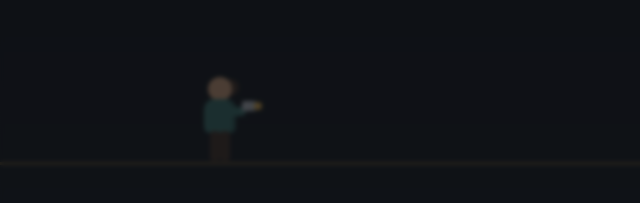
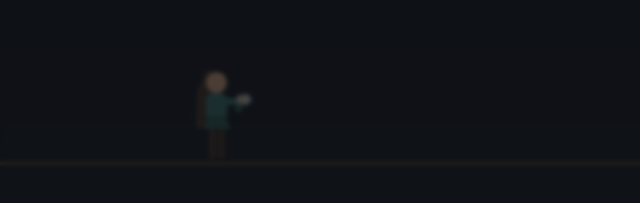
Before and after one commit to devoscarperez/kivor-frontend, a plain HTML site: page juego-estres.html in a window 1280 px wide. Shown: the part 563-766 px from the top of the page, 0-640 px from the left. Drawn offline with Linux system fonts and the light colour scheme; sample sign-in values are in the browser's storage.

Commit message:
style: estilista mas estilizada -mujer, pelo largo, secador mejorado
Silueta mas esbelta (torso y piernas mas angostos), pelo largo detras
de la cabeza en vez de la cola chica anterior, falda que insinua el
uniforme, y el secador en la mano con boquilla afinada y boton en vez
de la capsula lisa de antes.

```diff
--- a/css/juego-estres.css
+++ b/css/juego-estres.css
@@ -132,94 +132,133 @@
 }
 
 /* ---- La estilista ----
-   Silueta plana: cabeza + cola + torso con uniforme + un brazo
-   adelantado sosteniendo el secador + 2 piernas que alternan en el
-   ciclo de carrera. Todo con divs posicionados absolutos dentro de un
-   contenedor relativo -ningún SVG, por simplicidad. */
+   Silueta femenina estilizada: pelo largo que flota detrás de la
+   cabeza, torso angosto con una falda que insinúa el uniforme, piernas
+   finas, y un brazo adelantado sosteniendo el secador. Todo con divs
+   posicionados absolutos dentro de un contenedor relativo -ningún
+   SVG, por simplicidad. El orden en el HTML importa para el tapado:
+   pelo y piernas primero (quedan detrás), cabeza/brazo/secador al
+   final (quedan delante). */
 .estilista{
     position:absolute;
     left:15%;
     bottom:var(--piso-offset);
-    width:56px;
-    height:88px;
+    width:52px;
+    height:94px;
     will-change:transform;
+}
+
+/* El pelo largo se dibuja ANTES de la cabeza a propósito -la cabeza
+   lo tapa por delante y deja ver solo lo que cae por detrás/debajo,
+   como una melena real en vez de un triángulo pegado al costado
+   (la "cola" chica de la versión anterior). */
+.estilista-pelo{
+    position:absolute;
+    top:0;
+    left:7px;
+    width:22px;
+    height:58px;
+    background:var(--salon-pelo);
+    clip-path:polygon(32% 0%, 68% 0%, 100% 38%, 88% 100%, 12% 100%, 0% 38%);
+    transform-origin:top center;
+    animation:estilista-pelo-vaiven .32s ease-in-out infinite;
 }
 
 .estilista-cabeza{
     position:absolute;
-    top:0;
-    left:16px;
-    width:24px;
-    height:24px;
+    top:1px;
+    left:14px;
+    width:21px;
+    height:21px;
     border-radius:50%;
     background:var(--salon-piel);
 }
 
-.estilista-cola{
+.estilista-cuerpo{
     position:absolute;
-    top:2px;
-    left:36px;
-    width:12px;
-    height:16px;
-    border-radius:0 10px 10px 4px;
-    background:var(--salon-pelo);
-    transform-origin:top left;
-    animation:estilista-cola-vaiven .32s ease-in-out infinite;
+    top:21px;
+    left:14px;
+    width:22px;
+    height:26px;
+    border-radius:9px 9px 5px 5px;
+    background:var(--salon-uniforme);
+    box-shadow:inset -3px 0 0 var(--salon-uniforme-sombra);
 }
 
-.estilista-cuerpo{
+/* Falda -un trapecio angosto que se abre apenas bajo el torso, lo
+   justo para leerse como silueta de mujer sin estorbar el movimiento
+   de las piernas debajo. */
+.estilista-falda{
     position:absolute;
-    top:22px;
-    left:12px;
-    width:32px;
-    height:34px;
-    border-radius:10px 10px 6px 6px;
-    background:var(--salon-uniforme);
-    box-shadow:inset -4px 0 0 var(--salon-uniforme-sombra);
+    top:45px;
+    left:11px;
+    width:28px;
+    height:13px;
+    background:var(--salon-uniforme-sombra);
+    clip-path:polygon(22% 0%, 78% 0%, 100% 100%, 0% 100%);
 }
 
 .estilista-brazo{
     position:absolute;
-    top:30px;
-    left:34px;
-    width:20px;
-    height:9px;
-    border-radius:6px;
+    top:27px;
+    left:30px;
+    width:17px;
+    height:7px;
+    border-radius:5px;
     background:var(--salon-uniforme);
     transform-origin:left center;
 }
 
+/* Secador con boquilla afinada (clip-path en punta) + mango angulado
+   -antes era una sola cápsula, ahora se lee más como un secador real. */
 .estilista-secador{
     position:absolute;
-    top:24px;
-    left:50px;
-    width:16px;
-    height:10px;
-    border-radius:3px 8px 8px 3px;
+    top:23px;
+    left:45px;
+    width:20px;
+    height:11px;
+}
+.estilista-secador-boquilla{
+    position:absolute;
+    top:0;
+    left:0;
+    width:15px;
+    height:11px;
     background:var(--salon-metal);
+    clip-path:polygon(0% 15%, 70% 0%, 100% 50%, 70% 100%, 0% 85%);
 }
-.estilista-secador::after{
-    content:"";
+.estilista-secador-boton{
     position:absolute;
-    right:-4px;
-    top:1px;
-    width:8px;
-    height:8px;
+    top:3px;
+    left:2px;
+    width:5px;
+    height:5px;
     border-radius:50%;
     background:var(--color-primary);
+}
+.estilista-secador-mango{
+    position:absolute;
+    top:6px;
+    left:1px;
+    width:7px;
+    height:13px;
+    border-radius:0 0 4px 4px;
+    background:var(--salon-uniforme-sombra);
+    transform:rotate(18deg);
+    transform-origin:top center;
 }
 
 .estilista-pierna{
     position:absolute;
-    top:54px;
-    left:18px;
-    width:10px;
+    top:58px;
+    left:17px;
+    width:7px;
     height:30px;
-    border-radius:4px;
+    border-radius:3px;
     background:var(--salon-pelo);
     transform-origin:top center;
 }
-.estilista-pierna-2{ left:28px }
+.estilista-pierna-2{ left:26px }
 
 /* Ciclo de carrera: dos piernas oscilando en contrafase -se activa
    solo en el piso (ver juego-estres.js: saltar() saca esta clase para
@@ -236,9 +275,9 @@
     0%,100%{ transform:rotate(-28deg) }
     50%{ transform:rotate(28deg) }
 }
-@keyframes estilista-cola-vaiven{
-    0%,100%{ transform:rotate(-8deg) }
-    50%{ transform:rotate(10deg) }
+@keyframes estilista-pelo-vaiven{
+    0%,100%{ transform:rotate(-6deg) }
+    50%{ transform:rotate(7deg) }
 }
 
 /* En el aire: piernas quietas, un poco recogidas -lectura clara de
--- a/juego-estres.html
+++ b/juego-estres.html
@@ -18,13 +18,18 @@
 <main class="juego-escenario" id="juegoEscenario">
     <div class="juego-pista" id="juegoPista">
         <div class="estilista" id="estilista">
-            <div class="estilista-cola"></div>
-            <div class="estilista-cabeza"></div>
-            <div class="estilista-cuerpo"></div>
-            <div class="estilista-brazo"></div>
-            <div class="estilista-secador"></div>
+            <div class="estilista-pelo"></div>
             <div class="estilista-pierna estilista-pierna-1"></div>
             <div class="estilista-pierna estilista-pierna-2"></div>
+            <div class="estilista-cuerpo"></div>
+            <div class="estilista-falda"></div>
+            <div class="estilista-cabeza"></div>
+            <div class="estilista-brazo"></div>
+            <div class="estilista-secador">
+                <div class="estilista-secador-mango"></div>
+                <div class="estilista-secador-boquilla"></div>
+                <div class="estilista-secador-boton"></div>
+            </div>
         </div>
     </div>
 
```
